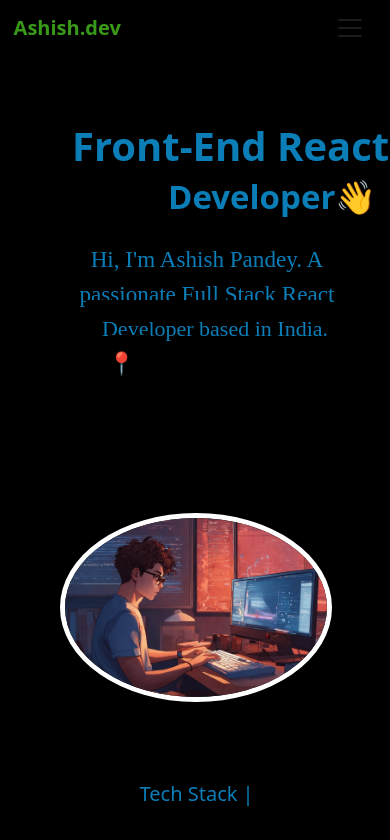
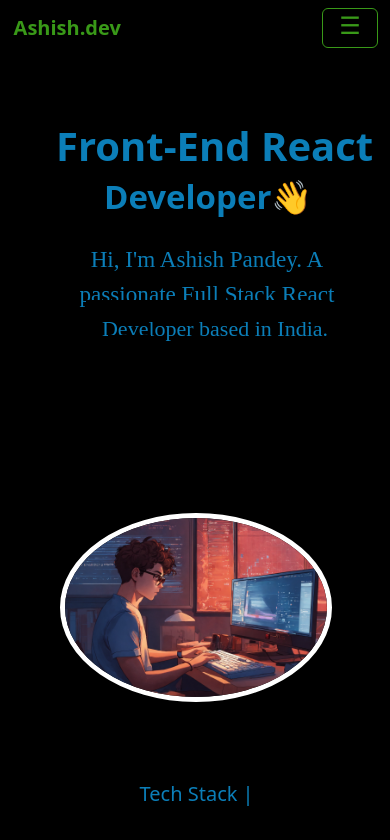
Before and after one commit to ashishpandey17360/Portfolio, a React (Vite) app: page / in a window 390 px wide. Shown: the top 840 px of the page. Built offline with nearby package versions, Linux system fonts and the light colour scheme; a web font is replaced by a local one.

Commit message:
Updated website content

```diff
--- a/src/Components/Header.css
+++ b/src/Components/Header.css
@@ -99,11 +99,11 @@
     }
 
     .front-end{
-        padding-left: 1rem;
+
     }
 
     .middle{
-        padding-left: 4rem;
+        padding-right: 1rem;
         font-size: 1px;
 
     }
@@ -112,6 +112,7 @@
     .front-end {
         white-space: nowrap; /* Prevent "Front-End React" from breaking */
         text-align: center;
+        padding-right: 2rem;
       }
 
       .h1 {
@@ -143,9 +144,27 @@
         text-align: center;
     }
 
+
+
+
+    #shift {
+        position: relative !important;
+        left: -40px !important; /* Moves the icon 40px to the left */
+        display: inline-block;
+    }
+
     .shiftIcon{
-        text-align: center;
+        display: none !important;
+        visibility: hidden !important;
+
+
         background-color: black;
+
+
+    }
+
+    #shift {
+     visibility: hidden !important; /* Hides the icon on small screens */
     }
 
 /* ---------------github and linkdin icon--------------------- */
--- a/src/Components/Header.jsx
+++ b/src/Components/Header.jsx
@@ -30,7 +30,7 @@ function Header() {
 
       <p className="mar corinthia-text fs-3">
       Hi,  I'm  Ashish Pandey. A passionate Full Stack React <br /> <span className="span2">
-       Developer based in India. <span className="siftIcon">📍</span>
+       Developer based in India. <span className="siftIcon" id="shift">📍</span>
       </span>
       </p>
 
--- a/src/Components/Navbar.css
+++ b/src/Components/Navbar.css
@@ -18,10 +18,26 @@
 }
 
 
+.navbar-toggler {
+    border-color: transparent;
+}
 
-@media only screen and (max-width: 600px){
 
-    .mediaNav{
 
+
+
+@media only screen and (max-width: 600px) {
+    .navbar-toggler {
+        border-color: #399918 !important; /* Change border color */
+    }
+
+    .navbar-toggler-icon {
+        background-image: none !important; /* Remove default Bootstrap icon */
+    }
+
+    .navbar-toggler-icon::before {
+        content: "\2630"; /* Unicode for hamburger icon */
+        color: #399918;  /* Custom green color */
+        font-size: 1.5rem;
     }
 }
```
